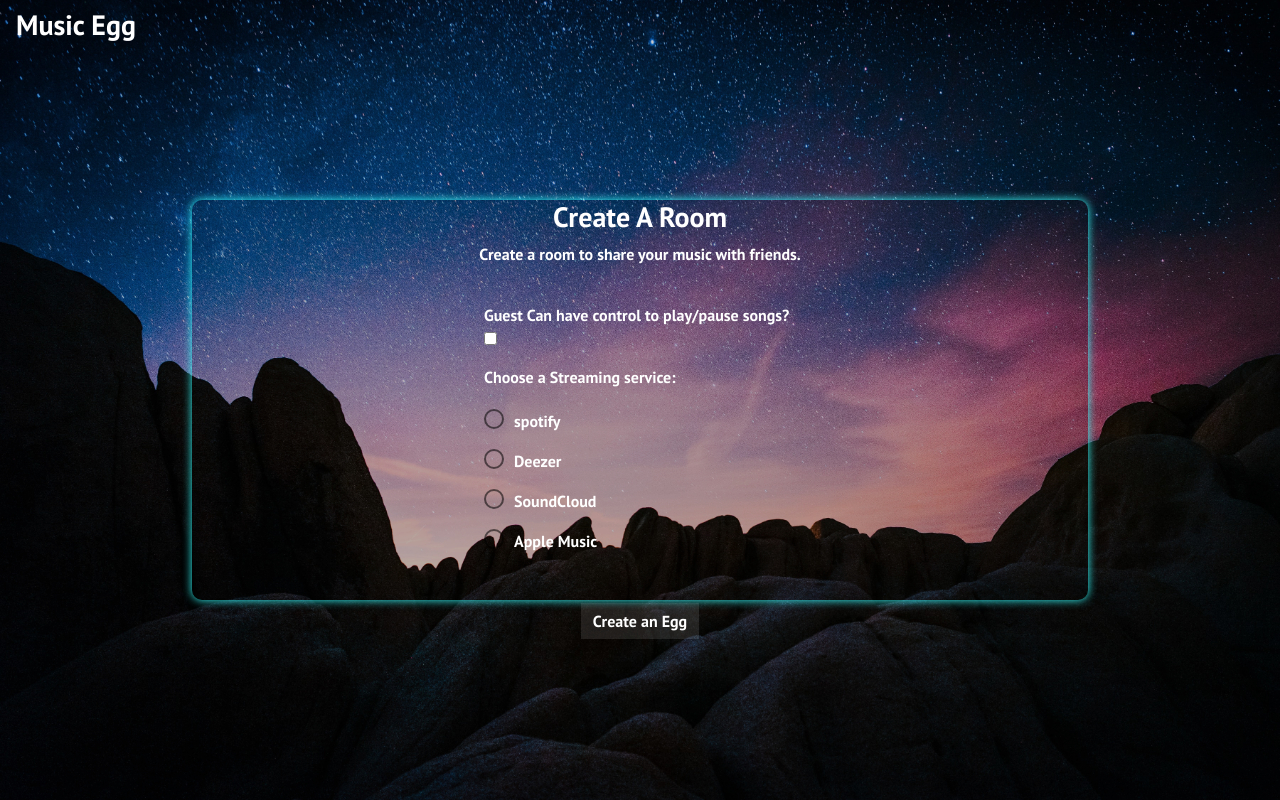
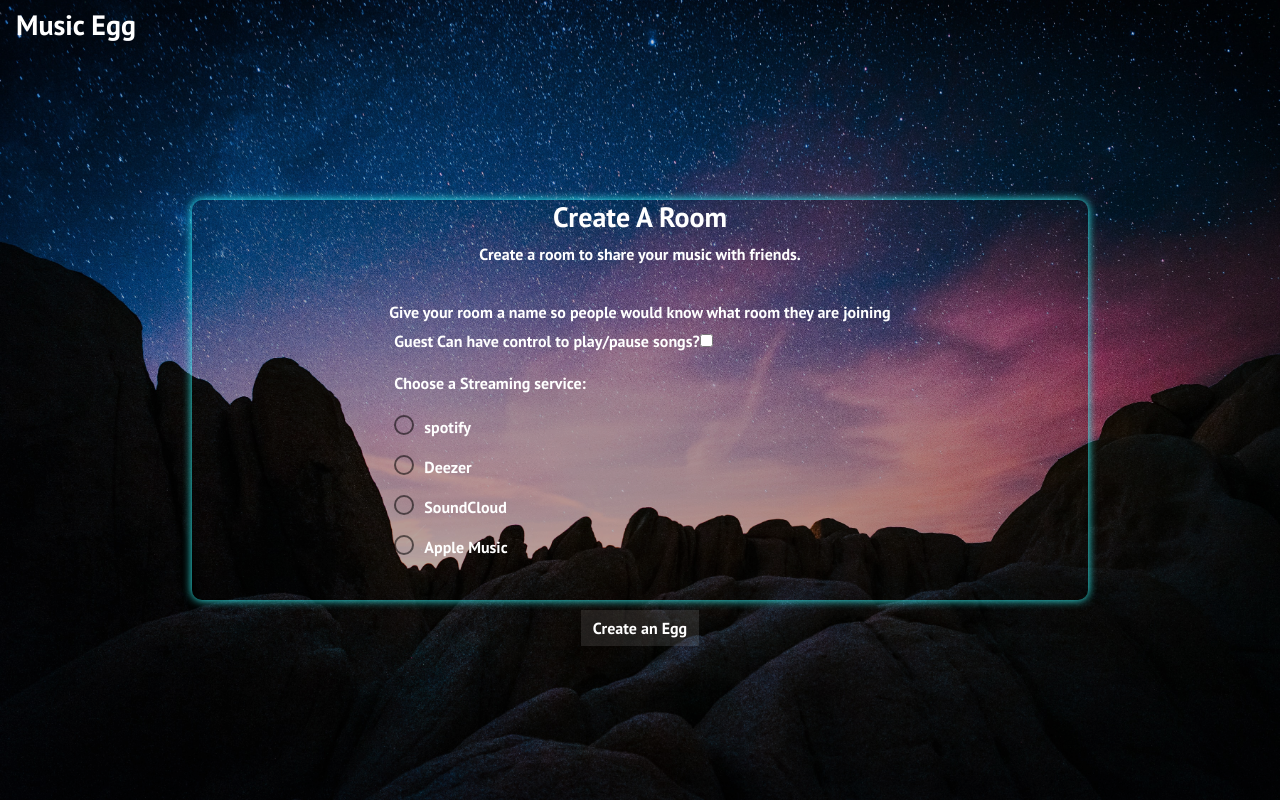
Before and after one commit to Isaac3N/MusicEggg, a React (Create React App) app in the folder frontend/: page /CreateEgg in a window 1280 px wide. Built offline with nearby package versions, Linux system fonts and the light colour scheme.

Commit message:
frontend updates

```diff
--- a/frontend/src/components/pages/CreateEgg.js
+++ b/frontend/src/components/pages/CreateEgg.js
@@ -18,6 +18,7 @@ const CreateEgg = () => {
                     <p>Create a room to share your music with friends.</p>
 
                     <ul className='options'>
+                        <li className="roomName">Give your room a name so people would know what room they are joining </li>
                         <li className="createRoomList">Guest Can have control to play/pause songs?
                             <label class="switch-wrap">
                             <input type="checkbox" />
```
